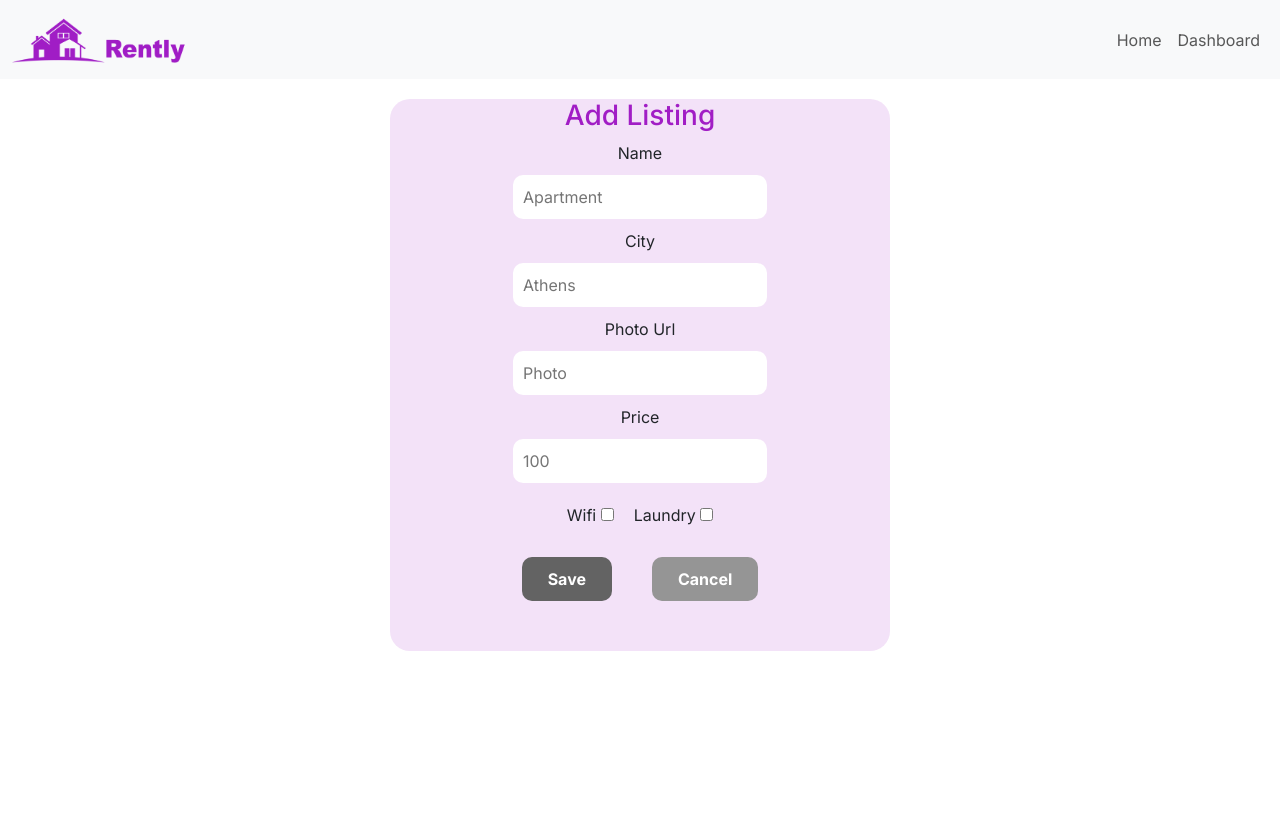
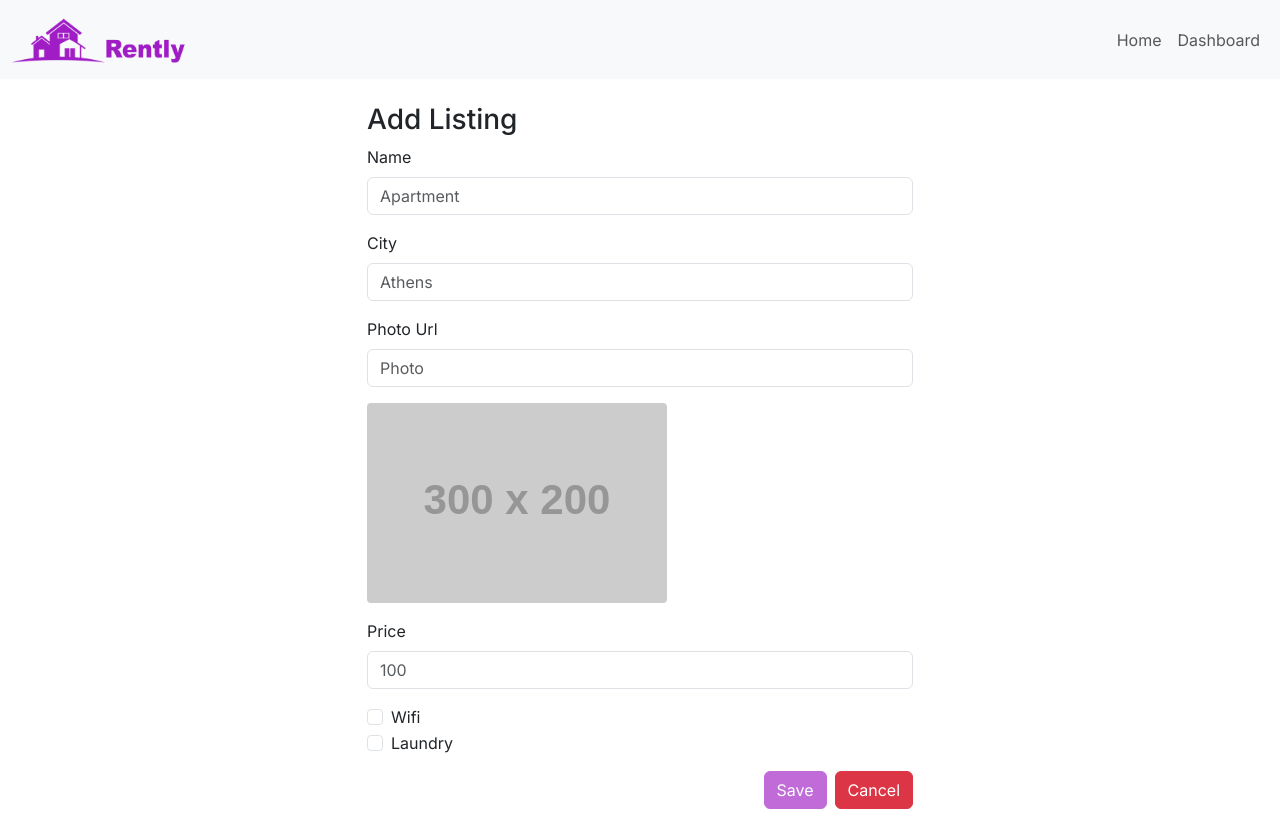
Before and after one commit to dimitrisx26/house-renting-app, an Angular app: page /add in a window 1280 px wide. Before the commit the page ends 800 px from the top, so only its background shows below. Built offline with nearby package versions, Linux system fonts and the light colour scheme.

Commit message:
Refactor add-listing component CSS and HTML

```diff
--- a/src/app/add-listing/add-listing.component.css
+++ b/src/app/add-listing/add-listing.component.css
@@ -1,98 +1,11 @@
-button:hover {
+button.btn-save {
+    border: solid 1px #a01dc5;
+    background-color: #a01dc5;
+    color: white;
+}
+
+button.btn-save:hover {
     background: #8e1bbf;
+    color: white;
     cursor: pointer;
 }
-
-button svg {
-    margin-right: 8px;
-}
-
-.add-flex {
-    margin: 20px 0;
-    display: flex;
-    align-items: center;
-    justify-content: center;
-}
-
-.add-container {
-    display: grid;
-    grid-template-columns: 1fr;
-    gap: 20px;
-}
-
-form {
-    display: flex;
-    flex-direction: column;
-    align-items: center;
-    justify-content: center;
-    background-color: #a11dc520;
-    border-radius: 20px;
-    padding-bottom: 30px;
-    max-width: 550px;
-}
-
-form h3 {
-    color: #a11dc5;
-}
-
-form input {
-    margin: 10px;
-    padding: 10px;
-    border-radius: 10px;
-    border: none;
-    min-width: 250px;
-}
-
-form .checkbox {
-    display: flex;
-    flex-direction: row;
-    align-items: center;
-    justify-content: center;
-}
-
-form .checkbox label {
-    margin: 10px;
-}
-
-form .checkbox label input {
-    margin: 0px;
-    padding: 0px;
-    border-radius: 10px;
-    border: none;
-    min-width: 0;
-}
-
-form button {
-    margin: 20px;
-    padding: 10px 26px;
-    border-radius: 10px;
-    border: none;
-    background-color: #a11dc5;
-    color: white;
-    font-weight: bold;
-    cursor: pointer;
-}
-
-form button:hover {
-    background-color: #8e1bbf;
-}
-
-form button:disabled {
-    background-color: #636363;
-    color: white;
-    cursor: not-allowed;
-}
-
-form button.cancelBtn {
-    background-color: #959595;
-}
-
-form button.cancelBtn:hover {
-    background-color: #7a7a7a;
-}
-
-@media (min-width: 1024px) {
-    form {
-        width: 500px;
-    }
-}
--- a/src/app/add-listing/add-listing.component.html
+++ b/src/app/add-listing/add-listing.component.html
@@ -1,49 +1,96 @@
-<div class="add-flex">
-  <section class="add-container">
-    <form [formGroup]="addForm" (ngSubmit)="onSubmit()">
+<section class="container my-4">
+  <div class="row justify-content-center">
+    <div class="col-12 col-sm-10 col-md-8 col-lg-6">
+      <form [formGroup]="addForm" (ngSubmit)="onSubmit()" class="mb-4">
         <h3>Add Listing</h3>
-      <label for="name">Name</label>
+        <div class="mb-3">
+          <label for="name" class="form-label">Name</label>
           <input
             type="text"
             id="name"
             formControlName="name"
             placeholder="Apartment"
+            class="form-control"
           />
-      <label for="city">City</label>
+        </div>
+        <div class="mb-3">
+          <label for="city" class="form-label">City</label>
           <input
             type="text"
             id="city"
             formControlName="city"
             placeholder="Athens"
+            class="form-control"
           />
-      <label for="phot">Photo Url</label>
+        </div>
+        <div class="mb-3">
+          <label for="photo" class="form-label">Photo Url</label>
           <input
             type="text"
             id="photo"
             formControlName="photo"
             placeholder="Photo"
+            class="form-control"
+            (change)="updateImagePreview()"
           />
-      <label for="price">Price</label>
+        </div>
+        <div class="mb-3">
+          <img
+            [src]="
+              addForm.get('photo')?.value
+                ? addForm.get('photo')?.value
+                : 'https://via.placeholder.com/300x200.png'
+            "
+            class="img-fluid"
+            alt="Image Preview"
+            width="300px"
+            height="200px"
+            style="border-radius: 4px"
+          />
+        </div>
+        <div class="mb-3">
+          <label for="price" class="form-label">Price</label>
           <input
             type="number"
             id="price"
             formControlName="price"
             placeholder="100"
+            class="form-control"
           />
-      <div class="checkbox">
-        <label for="wifi"
-          >Wifi <input type="checkbox" id="wifi" formControlName="wifi" />
-        </label>
-        <label for="laundry"
-          >Laundry
-          <input type="checkbox" id="laundry" formControlName="laundry" />
-        </label>
         </div>
-
-      <div>
-        <button type="submit" [disabled]="!addForm.valid">Save</button>
-        <button type="button" class="cancelBtn" [routerLink]="'/edit'">Cancel</button>
+        <div class="mb-3">
+          <div class="form-check">
+            <input
+              class="form-check-input"
+              type="checkbox"
+              id="wifi"
+              formControlName="wifi"
+            />
+            <label class="form-check-label" for="wifi">Wifi</label>
+          </div>
+          <div class="form-check">
+            <input
+              class="form-check-input"
+              type="checkbox"
+              id="laundry"
+              formControlName="laundry"
+            />
+            <label class="form-check-label" for="laundry">Laundry</label>
+          </div>
+        </div>
+        <div class="d-grid gap-2 d-md-flex justify-content-md-end">
+          <button
+            type="submit"
+            [disabled]="!addForm.valid"
+            class="btn btn-save"
+          >
+            Save
+          </button>
+          <button type="button" class="btn btn-danger" [routerLink]="'/edit'">
+            Cancel
+          </button>
         </div>
       </form>
+    </div>
+  </div>
 </section>
-</div>
--- a/src/app/add-listing/add-listing.component.ts
+++ b/src/app/add-listing/add-listing.component.ts
@@ -1,6 +1,11 @@
 import { CommonModule } from '@angular/common';
 import { Component } from '@angular/core';
-import { Router, RouterLink, RouterModule, RouterOutlet } from '@angular/router';
+import {
+  Router,
+  RouterLink,
+  RouterModule,
+  RouterOutlet,
+} from '@angular/router';
 import { HousingService } from '../housing.service';
 import { Listing } from '../listing';
 import {
@@ -35,13 +40,22 @@ export class AddListingComponent {
     laundry: new FormControl(''),
   });
 
-  constructor(private housing: HousingService, private router: Router) {}
+  constructor(
+    private housing: HousingService,
+    private router: Router,
+  ) {}
 
   ngOnInit() {}
 
+  updateImagePreview() {
+    let photoControl = this.addForm.get('photo');
+    if (photoControl) {
+      photoControl.updateValueAndValidity();
+    }
+  }
+
   onSubmit() {
     if (this.addForm.valid) {
-
       const name = this.addForm.value.name;
       const city = this.addForm.value.city;
       const photo = this.addForm.value.photo;
--- a/src/app/edit-listing/edit-listing.component.html
+++ b/src/app/edit-listing/edit-listing.component.html
@@ -82,8 +82,6 @@
           />
         </div>
         <div class="mb-3">
-          <label class="form-label">Image Preview</label>
-          <br />
           <img
             [src]="
               editForm.get('photo')?.value
@@ -94,6 +92,7 @@
             alt="Image Preview"
             width="300px"
             height="200px"
+            style="border-radius: 4px"
           />
         </div>
         <div class="mb-3">
```
Lines whose indentation alone changed are shown as unchanged.
